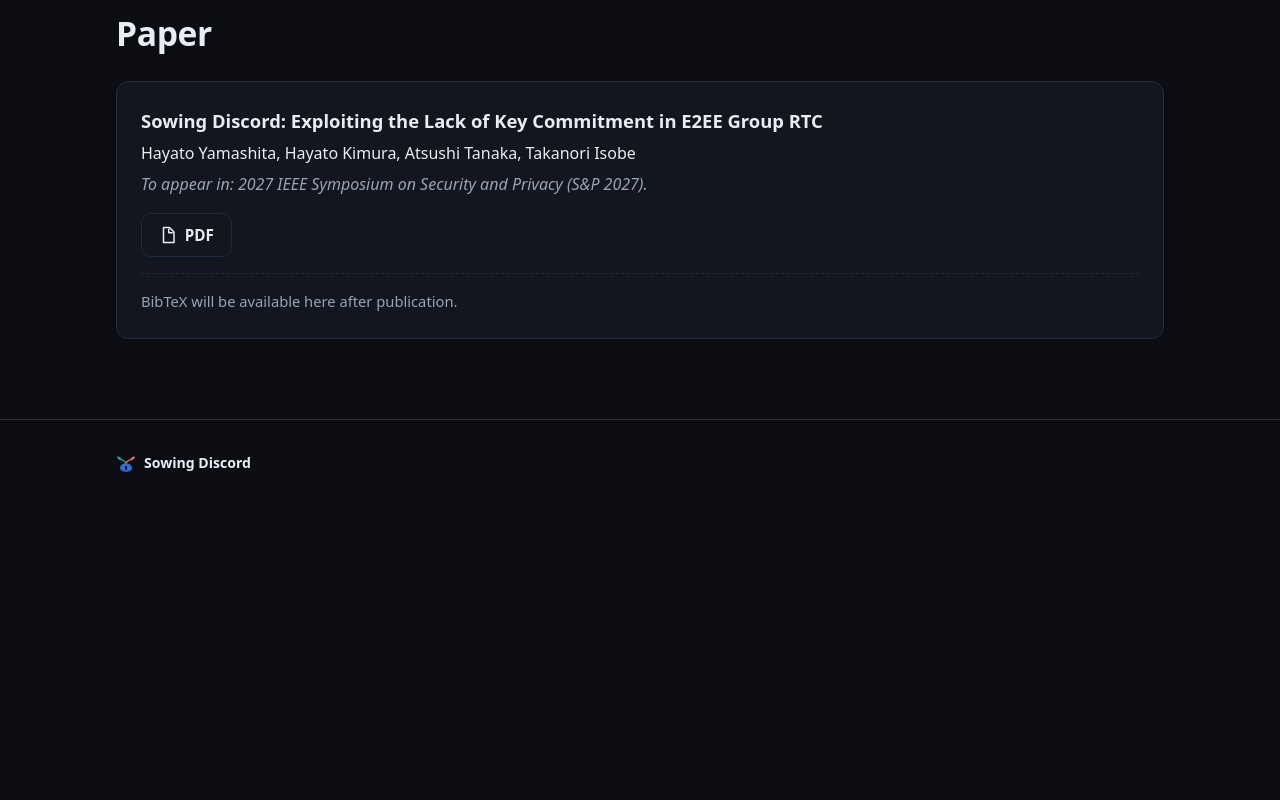
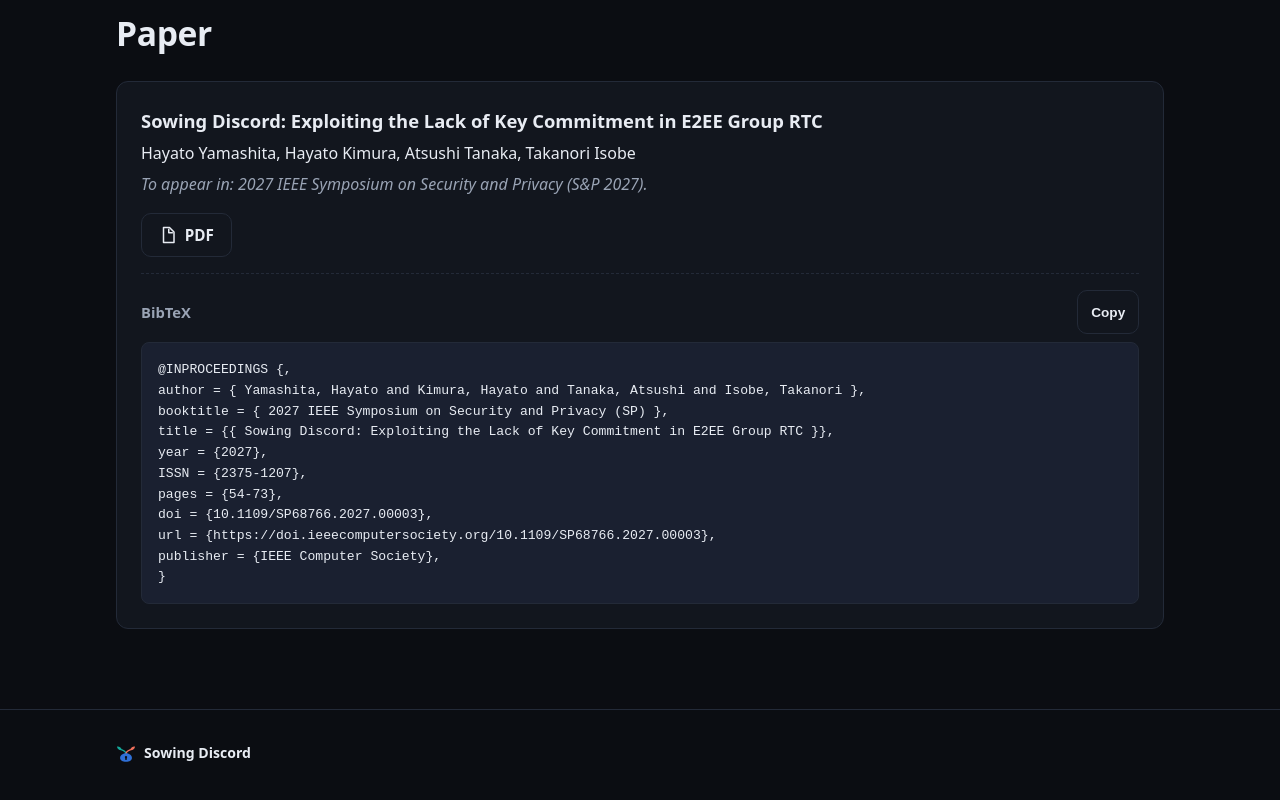
Before and after one commit to HayatoYamashita/sowing-discord, a plain HTML site: page index.html in a window 1280 px wide. Shown: the part 5717-6517 px from the top of the page. Before the commit the page ends 6231 px from the top, so only its background shows below. Drawn offline with Linux system fonts and the light colour scheme.

Commit message:
Add the BibTeX entry with a copy button to the Paper section

```diff
--- a/assets/css/style.css
+++ b/assets/css/style.css
@@ -346,12 +346,33 @@ a:hover { color: #7aaaff; }
 .paper-authors { margin-top: .35rem !important; color: var(--fg); }
 .paper-venue { margin-top: .35rem !important; color: var(--fg-muted); }
 .paper-links { margin-top: 1rem !important; }
-.paper-pending {
-  margin-top: 1rem !important;
+.bibtex {
+  margin-top: 1rem;
   padding-top: 1rem;
   border-top: 1px dashed var(--border);
+}
+.bibtex-head {
+  display: flex;
+  align-items: center;
+  justify-content: space-between;
+  gap: 1rem;
+  margin-bottom: .5rem;
   color: var(--fg-muted);
   font-size: .92rem;
+  font-weight: 600;
+}
+.bibtex-copy { padding: .3rem .8rem; font-size: .85rem; }
+.bibtex pre {
+  margin: 0;
+  padding: 1rem;
+  overflow-x: auto;
+  border: 1px solid var(--border);
+  border-radius: 8px;
+  background: var(--bg-elev-2);
+  color: var(--fg);
+  font-family: var(--font-mono);
+  font-size: .82rem;
+  line-height: 1.5;
 }
 
 @media (prefers-reduced-motion: reduce) {
--- a/assets/js/main.js
+++ b/assets/js/main.js
@@ -49,5 +49,16 @@
     });
   }
 
-  // TODO: add a BibTeX copy button together with the BibTeX in #paper (after the S&P publication)
+  // ---- BibTeX copy button ----
+  document.querySelectorAll('[data-copy-target]').forEach(function (btn) {
+    var label = btn.textContent;
+    btn.addEventListener('click', function () {
+      var target = document.getElementById(btn.getAttribute('data-copy-target'));
+      if (!target || !navigator.clipboard) return;
+      navigator.clipboard.writeText(target.textContent).then(function () {
+        btn.textContent = 'Copied!';
+        setTimeout(function () { btn.textContent = label; }, 1500);
+      });
+    });
+  });
 })();
--- a/index.html
+++ b/index.html
@@ -381,8 +381,23 @@
           <p class="paper-authors">Hayato Yamashita, Hayato Kimura, Atsushi Tanaka, Takanori Isobe</p>
           <p class="paper-venue"><em>To appear in: 2027 IEEE Symposium on Security and Privacy (S&amp;P 2027).</em></p>
           <p class="paper-links"><a class="btn" href="paper.pdf"><svg aria-hidden="true" viewBox="0 0 24 24"><path d="M6 2h8l6 6v14H6zM13 3.5V9h5.5" fill="none" stroke="currentColor" stroke-width="2" stroke-linejoin="round"/></svg> PDF</a></p>
-          <!-- TODO: add the BibTeX (<pre> + copy button) after the S&P publication. -->
-          <p class="paper-pending">BibTeX will be available here after publication.</p>
+          <div class="bibtex">
+            <div class="bibtex-head">
+              <span>BibTeX</span>
+              <button type="button" class="btn bibtex-copy" data-copy-target="bibtex-code">Copy</button>
+            </div>
+<pre id="bibtex-code"><code>@INPROCEEDINGS {,
+author = { Yamashita, Hayato and Kimura, Hayato and Tanaka, Atsushi and Isobe, Takanori },
+booktitle = { 2027 IEEE Symposium on Security and Privacy (SP) },
+title = {{ Sowing Discord: Exploiting the Lack of Key Commitment in E2EE Group RTC }},
+year = {2027},
+ISSN = {2375-1207},
+pages = {54-73},
+doi = {10.1109/SP68766.2027.00003},
+url = {https://doi.ieeecomputersociety.org/10.1109/SP68766.2027.00003},
+publisher = {IEEE Computer Society},
+}</code></pre>
+          </div>
         </div>
       </div>
     </section>
```
